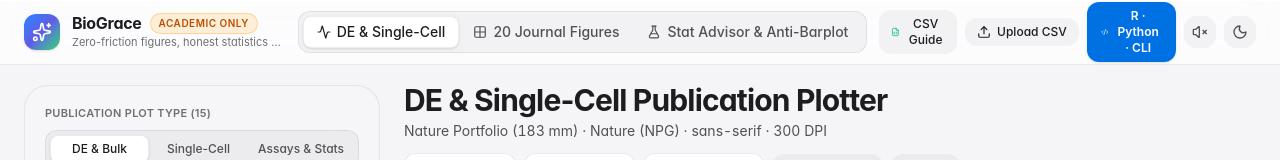
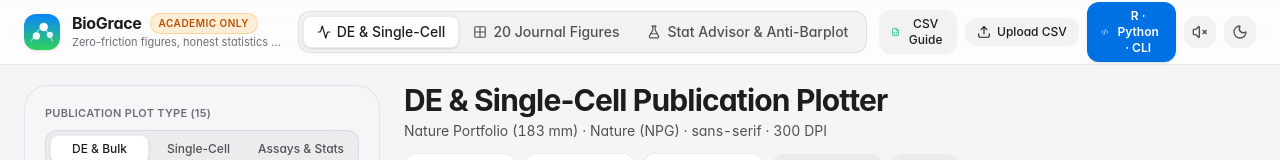
Before and after one commit to pritampanda15/BioGrace, a React (Vite) app: page / in a window 1280 px wide. Shown: the top 160 px of the page. Built offline with nearby package versions, Linux system fonts and the light colour scheme.

Commit message:
Unify BioGrace logo across header UI, favicon, and OG preview card

```diff
--- a/src/App.tsx
+++ b/src/App.tsx
@@ -840,8 +840,26 @@ export function App() {
         <header className="sticky top-0 z-30 material-toolbar">
           <div className="max-w-[1460px] mx-auto px-4 sm:px-6 h-16 flex items-center justify-between gap-3">
             <div className="flex items-center gap-3 min-w-0">
-              <div className="w-9 h-9 rounded-xl bg-gradient-to-br from-[#0A84FF] via-[#5E5CE6] to-[#30D158] flex items-center justify-center shadow-sm shrink-0">
-                <Sparkles className="w-5 h-5 text-white" />
+              <div className="w-9 h-9 rounded-xl overflow-hidden shadow-sm shrink-0">
+                <svg viewBox="0 0 64 64" fill="none" className="w-full h-full" aria-hidden="true">
+                  <defs>
+                    <linearGradient id="biograce-brand-grad" x1="0" y1="0" x2="0" y2="64" gradientUnits="userSpaceOnUse">
+                      <stop offset="0%" stopColor="#0A84FF" />
+                      <stop offset="100%" stopColor="#30D158" />
+                    </linearGradient>
+                  </defs>
+                  <rect width="64" height="64" rx="16" fill="url(#biograce-brand-grad)" />
+                  <path
+                    d="M13 48C20 37 26 24 33 24C40 24 44 37 51 48"
+                    stroke="white"
+                    strokeWidth="2.6"
+                    strokeLinecap="round"
+                    strokeOpacity="0.45"
+                  />
+                  <circle cx="22" cy="39" r="6.5" fill="white" fillOpacity="0.95" />
+                  <circle cx="35" cy="23" r="7.5" fill="white" />
+                  <circle cx="46" cy="37" r="5.5" fill="#E0F2FE" />
+                </svg>
               </div>
               <div className="truncate">
                 <div className="flex items-center gap-2">
```
Also changed, not shown: public/favicon.svg.
